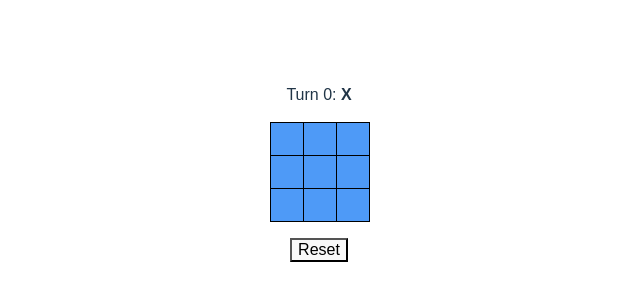
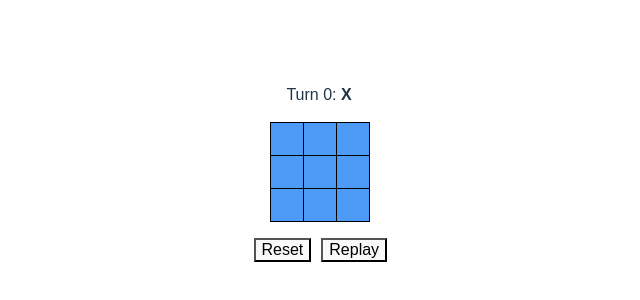
Before and after one commit to emanifesto/tic-tac-toe, a React (Vite) app: page / in a window 1280 px wide. Shown: the part 248-548 px from the top of the page, without its empty margins (301-941 px from the left). Built offline with nearby package versions, Linux system fonts and the light colour scheme.

Commit message:
implemented feature to replay back moves along with input lock utility

```diff
--- a/src/App.css
+++ b/src/App.css
@@ -138,7 +138,8 @@ body {
   justify-items: center;
 }
 
-.restart {
-  margin: 10px 0 0 0;
-  display: block;
+.options {
+  display: flex;
+  margin-left: 24px;
+  column-gap: 10px;
 }
--- a/src/App.tsx
+++ b/src/App.tsx
@@ -49,11 +49,16 @@ function Board({ squares, squareClick }: {squares: string[], squareClick: Functi
   )
 }
 
-function Reset({ historyClick }: {historyClick:Function}){
+function Options({ historyClick, replayClick }: {historyClick:Function, replayClick: Function}){
   return(
-    <button onClick={() => historyClick(Array<string>(9).fill(''), -1)}>
-      Reset
-    </button>
+    <div className="options">
+      <button onClick={() => historyClick(Array<string>(9).fill(''), -1)}>
+        Reset
+      </button>
+      <button onClick={() => replayClick()}>
+        Replay
+      </button>
+    </div>
   )
 }
 
@@ -77,12 +82,13 @@ export default function Game(){
   const [squares, setSquares]: [string[], Function] = useState<string[]>(Array<string>(9).fill(''))
   const [history, setHistory]: [string[][], Function] = useState<string[][]>([])
   const player: string = turn % 2 == 0 ? 'X' : 'O'
-  const winner = calcWinner(squares)
+  const winner: string = calcWinner(squares)
+  const lock = inputLock
 
   const statusText: ReactElement<Element> = winner ? <>Winner is <strong>{winner}</strong></> : <>Turn {turn}: <strong>{player}</strong></>
 
   function squareClick(id: number){
-    if (squares[id] || winner)
+    if (squares[id] || winner || lock.inputDisabled)
       return
 
     const newSquares: string[] = [...squares]
@@ -97,8 +103,31 @@ export default function Game(){
   }
 
   function historyClick(squares: Array<String>, index: number){
+    if (lock.inputDisabled)
+      return
     setSquares(squares)
     setTurn(index + 1)
+  }
+
+  function replayClick(){
+    if (history.length){
+      lock.disableInput()
+
+      setSquares(Array<string>(9).fill(''))
+      let current: number = 0
+      const end: number = history.length
+
+      const replayInterval = setInterval(() => {
+        if (current == end){
+          clearInterval(replayInterval)
+          lock.enableInput()
+          return
+        }
+
+        setSquares(history[current])
+        current++
+      }, 600)
+    }
   }
 
   return (
@@ -106,7 +135,7 @@ export default function Game(){
       <section>
         <section className="status">{statusText}</section>
         <Board squares={squares} squareClick={squareClick} />
-        <Reset historyClick={historyClick} />
+        <Options historyClick={historyClick} replayClick={replayClick} />
       </section>
       <section>
         <History history={history} historyClick={historyClick} />
@@ -130,3 +159,14 @@ function calcWinner(squares: string[]): string{
     }
     return ''
   }
+
+interface inputLock{
+  inputDisabled: boolean
+  enableInput: Function
+  disableInput: Function
+}
+const inputLock: inputLock = {
+  inputDisabled: false,
+  enableInput():void{this.inputDisabled = false},
+  disableInput(): void{this.inputDisabled = true},
+}
```
